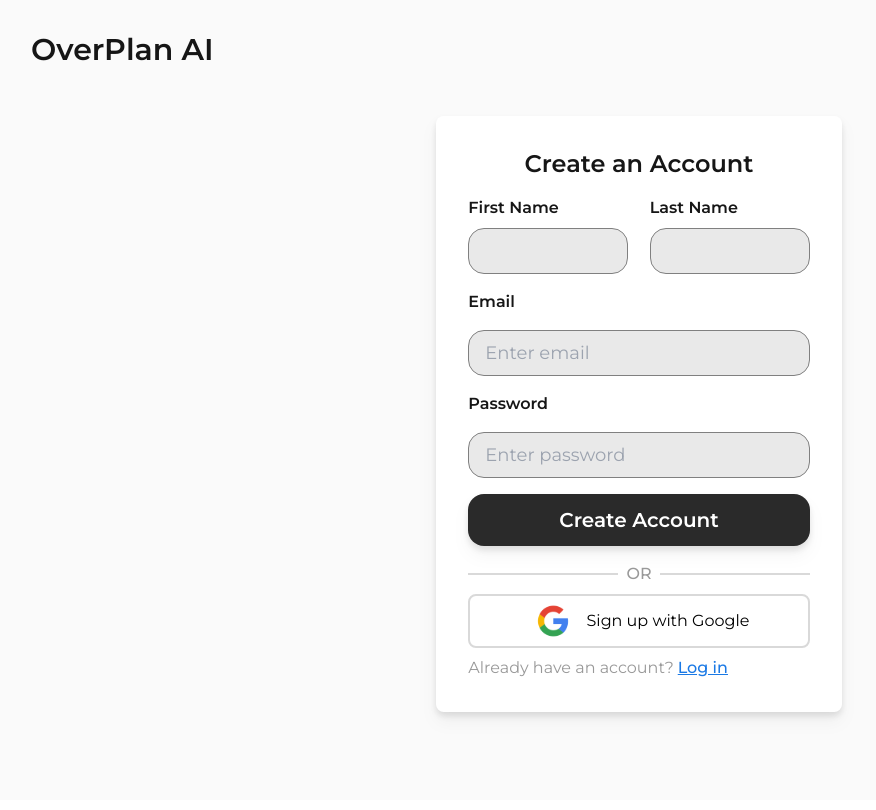
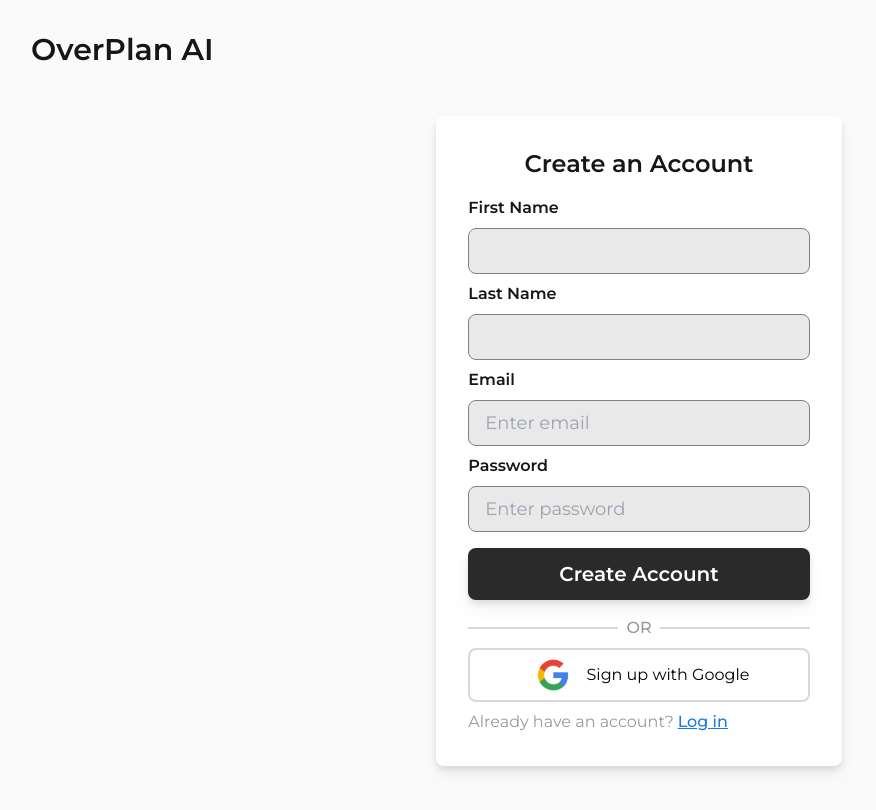
Before and after one commit to AlejandroALopez/overplan, a Next.js app: page /auth/register in a window 1280 px wide. Shown: the top 810 px of the page, without its empty margins (1-877 px from the left). Built offline with nearby package versions, Linux system fonts and the light colour scheme.

Commit message:
register error handling

```diff
--- a/src/app/auth/login/page.tsx
+++ b/src/app/auth/login/page.tsx
@@ -18,29 +18,27 @@ export default function Login() {
     if(!email) {
       setErrorMsg("Please enter your email");
       return;
-    }
-
-    if(!pass) {
+    } else if(!pass) {
       setErrorMsg("Please enter your password");
       return;
     }
 
     // Call login route. Redirects on sucess, otherwise display error message
-    const response = await loginUser({ email, password: pass });
+    const error = await loginUser({ email, password: pass });
 
-    if (response) setErrorMsg(response);
+    if (error) setErrorMsg(error);
   };
 
   return (
     <div className='flex justify-center my-12'>
-      <div className='flex flex-col bg-white gap-6 drop-shadow-lg rounded-lg p-8 lg:w-1/3 md:w-1/2 sm:w-2/3 w-full'>
+      <div className='flex flex-col bg-white gap-6 drop-shadow-lg rounded-lg p-8 w-full sm:w-2/3 md:w-1/2 xl:w-1/3'>
         <p className='w-full text-center text-2xl font-semibold'>Log In</p>
         {errorMsg && (
           <div className="flex justify-center bg-red-100 p-2 border-[1px] border-red-400 rounded-sm">
             <p className="text-red-500 text-sm w-full text-center">{errorMsg}</p>
           </div>
         )}
-        <div className='flex flex-col gap-4'>
+        <div className='flex flex-col gap-2'>
           <p className='font-semibold'>Email</p>
           <input
             className="w-full px-4 py-2 border-[#808080] border-[1px] rounded-lg bg-[#A6A6A6] bg-opacity-25 text-md md:text-lg"
--- a/src/app/auth/register/page.tsx
+++ b/src/app/auth/register/page.tsx
@@ -8,56 +8,75 @@ import GoogleLoginButton from '@/components/GoogleLoginButton';
 export default function Register() {
     const [email, setEmail] = useState<string>("");
     const [pass, setPass] = useState<string>("");
-    const [firstName, setFirstName] = useState<string>('');
-    const [lastName, setLastName] = useState<string>('');
+    const [firstName, setFirstName] = useState<string>("");
+    const [lastName, setLastName] = useState<string>("");
+    const [errorMsg, setErrorMsg] = useState<string>("");
 
     const handleSubmit = async (e: any) => {
         e.preventDefault();
-        await registerUser({ email, password: pass, firstName, lastName });
+        setErrorMsg("");
+
+        // Handle empty fields
+        if (!firstName) {
+            setErrorMsg("Please enter your first name");
+            return;
+        } else if (!lastName) {
+            setErrorMsg("Please enter your last name");
+            return;
+        } else if (!email) {
+            setErrorMsg("Please enter your email");
+            return;
+        } else if (!pass) {
+            setErrorMsg("Please enter your password");
+            return;
+        }
+
+        const error = await registerUser({ email, password: pass, firstName, lastName });
+
+        if (error) setErrorMsg(error);
     };
 
     return (
         <div className='flex justify-center my-12'>
-            <div className='flex flex-col bg-white gap-4 drop-shadow-lg rounded-lg p-8 lg:w-1/3 md:w-1/2 sm:w-2/3 w-full'>
+            <div className='flex flex-col bg-white gap-4 drop-shadow-lg rounded-lg p-8 w-full sm:w-2/3 md:w-1/2 xl:w-1/3'>
                 <p className='w-full text-center text-2xl font-semibold'>Create an Account</p>
-                <div className="flex flex-row justify-between w-full">
-                    <div className="flex flex-col gap-2 xl:w-40 w-36">
+                {errorMsg && (
+                    <div className="flex justify-center bg-red-100 p-2 border-[1px] border-red-400 rounded-sm">
+                        <p className="text-red-500 text-sm w-full text-center">{errorMsg}</p>
+                    </div>
+                )}
+                <div className='flex flex-col gap-2'>
                     <p className='font-semibold'>First Name</p>
                     <input
-                            className="w-full px-4 py-2 border-[#808080] border-[1px] rounded-2xl bg-[#A6A6A6] bg-opacity-25 text-md md:text-lg"
+                        className="w-full px-4 py-2 border-[#808080] border-[1px] rounded-lg bg-[#A6A6A6] bg-opacity-25 text-md md:text-lg"
                         placeholder={""}
                         value={firstName}
                         onChange={e => setFirstName(e.target.value)}
                     />
-                    </div>
-                    <div className="flex flex-col gap-2 xl:w-40 w-36">
                     <p className='font-semibold'>Last Name</p>
                     <input
-                            className="w-full px-4 py-2 border-[#808080] border-[1px] rounded-2xl bg-[#A6A6A6] bg-opacity-25 text-md md:text-lg"
+                        className="w-full px-4 py-2 border-[#808080] border-[1px] rounded-lg bg-[#A6A6A6] bg-opacity-25 text-md md:text-lg"
                         placeholder={""}
                         value={lastName}
                         onChange={e => setLastName(e.target.value)}
                     />
-                    </div>
-                </div>
-                <div className='flex flex-col gap-4'>
                     <p className='font-semibold'>Email</p>
                     <input
-                        className="w-full px-4 py-2 border-[#808080] border-[1px] rounded-2xl bg-[#A6A6A6] bg-opacity-25 text-md md:text-lg"
+                        className="w-full px-4 py-2 border-[#808080] border-[1px] rounded-lg bg-[#A6A6A6] bg-opacity-25 text-md md:text-lg"
                         placeholder={"Enter email"}
                         value={email}
                         onChange={e => setEmail(e.target.value)}
                     />
                     <p className='font-semibold'>Password</p>
                     <input
-                        className="w-full px-4 py-2 border-[#808080] border-[1px] rounded-2xl bg-[#A6A6A6] bg-opacity-25 text-md md:text-lg"
+                        className="w-full px-4 py-2 border-[#808080] border-[1px] rounded-lg bg-[#A6A6A6] bg-opacity-25 text-md md:text-lg"
                         placeholder={"Enter password"}
                         value={pass}
                         onChange={e => setPass(e.target.value)}
                     />
                 </div>
                 <button
-                    className={`p-3 border-none rounded-2xl bg-[#2A2A2A] text-white text-xl drop-shadow-lg
+                    className={`p-3 border-none rounded-lg bg-[#2A2A2A] text-white text-xl drop-shadow-lg
               transition hover:scale-105 duration-300`}
                     onClick={handleSubmit}
                 >
@@ -78,6 +97,6 @@ export default function Register() {
                     </div>
                 </div>
             </div>
-        </div>
+        </div >
     );
 }
--- a/src/lib/api/authApi.tsx
+++ b/src/lib/api/authApi.tsx
@@ -1,7 +1,7 @@
-import axios, { AxiosError } from "axios";
+import axios from "axios";
 import { IRegisterInput, ILoginInput } from "../types/authTypes";
 
-export const registerUser = async (input: IRegisterInput): Promise<void> => {
+export const registerUser = async (input: IRegisterInput): Promise<string | null> => {
   try {
     const response = await axios.post('http://localhost:8080/auth/register', input);
 
@@ -9,8 +9,18 @@ export const registerUser = async (input: IRegisterInput): Promise<void> => {
       window.location.href = response.data.redirectUrl;
     }
 
-  } catch (error) {
-    console.error('Registration failed', error);
+    return null;
+  } catch (error: unknown) {
+    if (axios.isAxiosError(error)) {
+      if (error.response && error.response.data.message) {
+        return error.response.data.message;
+      }
+      console.error('Register failed', error);
+      return null
+    } else {
+      console.error('Unexpected register error: ', error);
+      return null;
+    }
   }
 }
 
```
Lines whose indentation alone changed are shown as unchanged.
